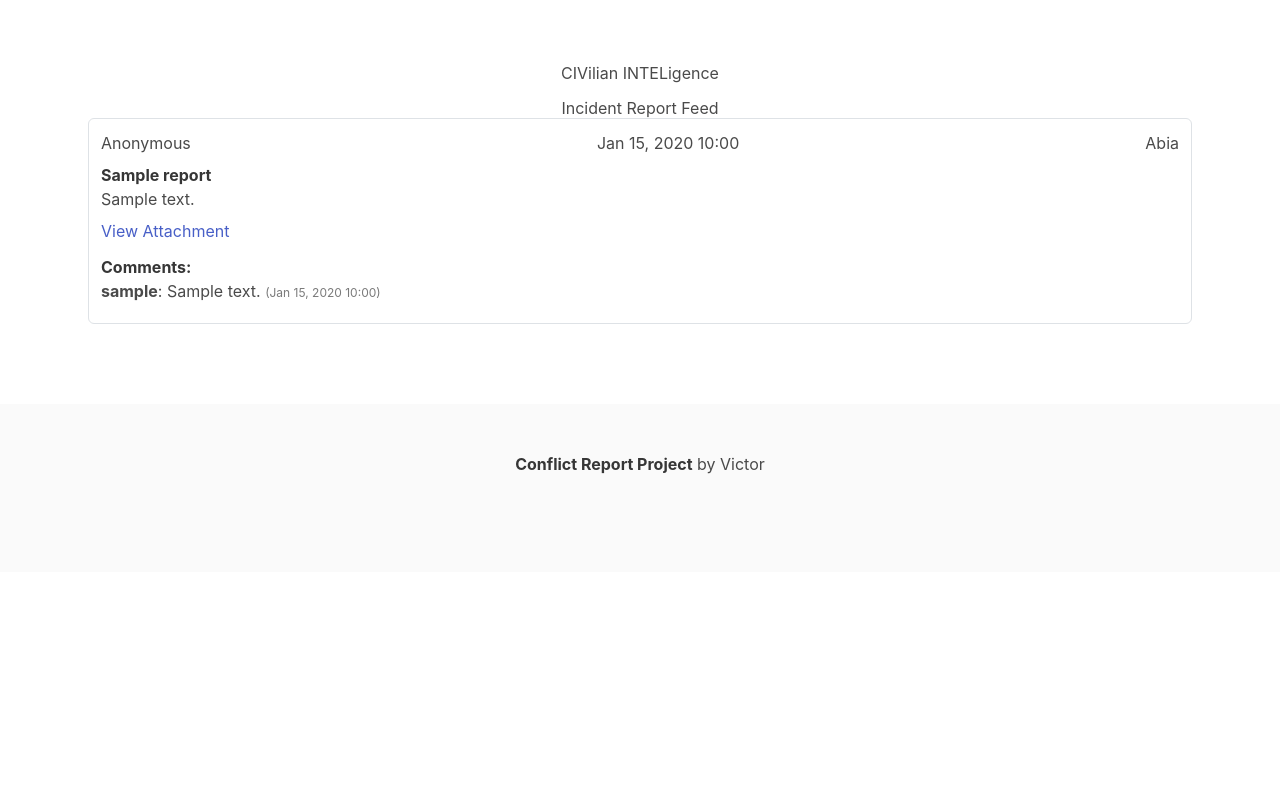
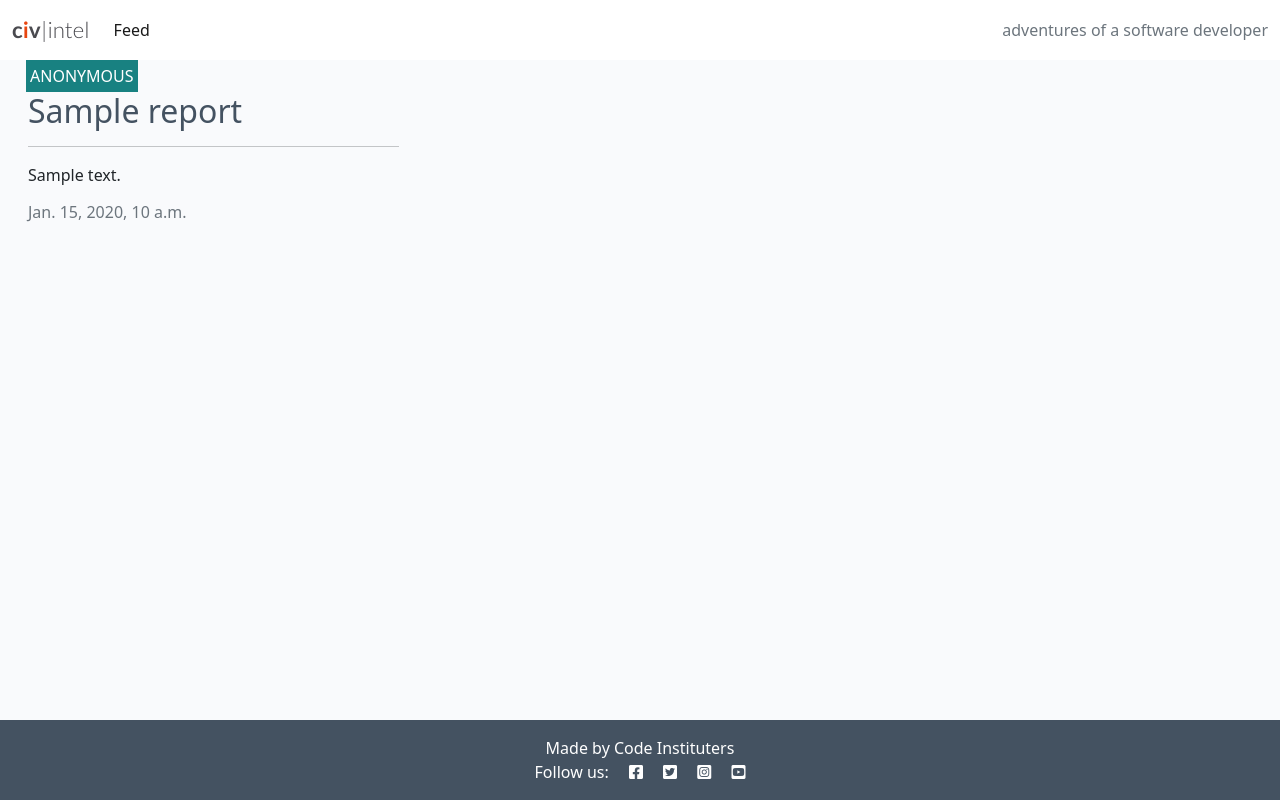
Before and after one commit to Kc-Vic/conflict_report_python_project, a Django app: page / in a window 1280 px wide. Run offline with Django 4.2, Linux system fonts and the light colour scheme; data comes from the database, SQL or seed files in the repository; tables that the repository leaves empty hold one stand-in row (values such as "Sample post").

Commit message:
updated base.html and index.html with html code. Updated static style.css with custom css

```diff
--- a/civ_intel/templates/civ_intel/index.html
+++ b/civ_intel/templates/civ_intel/index.html
@@ -1,76 +1,61 @@
 {% extends "base.html" %}
 
 {% block content %}
-<div class = "container-fluid">
+
+<!-- index.html content starts here -->
+<div class="container-fluid">
     <div class="row">
-        <div class="col-md-12">
-            <h2 class="text-center">Incident Report Feed</h2>
+
+        <!-- Blog Entries Column -->
+        <div class="col-12 mt-3 left">
+            <div class="row">
                 {% for report in object_list %}
-            <div class="report-card mb-4 p-3 border rounded">
-                <div class="report-header d-flex justify-content-between">
-                    <span class="tweet-author">
+                <div class="col-md-4">
+                    <div class="card mb-4">
+                        <div class="card-body">
+                            <div class="image-container">
+                                <div class="image-flash">
+                                    <p class="author">
                                         {% if report.anonymous %}
                                         Anonymous
                                         {% else %}
                                         {{ report.author.username }}
                                         {% endif %}
-                    </span>
-                    <span class="report-date">{{ report.created_at|date:"M d, Y H:i" }}</span>
-                    {% if report.location %}
-                    <span class="report-location">{{ report.location.name }}</span>
-                    {% endif %}
-                </div>
-                <div class="report-content mt-2">
-                    <strong>{{ report.title }}</strong>
-                    <p>{{ report.content }}</p>
-                </div>
-                {% if report.attachment %}
-                <div class="report-attachment mt-2">
-                    <a href="{{ report.attachment.url }}" target="_blank">View Attachment</a>
-                </div>
-                {% endif %}
-                <div class="report-comments mt-3">
-                    <strong>Comments:</strong>
-                    {% for comment in report.comments.all %}
-                    <div class="report-comment mb-2">
-                        <span class="has-text-weight-bold">{{ comment.author.username }}</span>:
-                        {{ comment.comment }}
-                        <span class="has-text-grey is-size-7">({{ comment.created_at|date:"M d, Y H:i" }})</span>
-                    </div>
-                    {% empty %}
-                    <div class="report-comment has-text-grey">No comments yet.</div>
-                    {% endfor %}
+                                    </p>
                                 </div>
                             </div>
-            {% empty %}
-            <div class="notification is-warning has-text-centered">
-                No reports found.
+                            <a href="#" class="post-link">
+                                <h2 class="card-title">{{ report.title }}</h2>
+                            </a>
+
+                            <hr />
+                            <p class="card-text">{{ report.content|truncatewords:30 }}</p>
+                            <p class="card-text text-muted h6">{{ report.created_at}}</p>
                         </div>
+                    </div>
+                </div>
+                {% if forloop.counter|divisibleby:3 %}
+            </div>
+            <div class="row">
+                {% endif %}
                 {% endfor %}
+
+            </div>
         </div>
     </div>
     {% if is_paginated %}
     <nav aria-label="Page navigation">
         <ul class="pagination justify-content-center">
             {% if page_obj.has_previous %}
-            <li class="page-item">
-                <a class="page-link" href="?page={{ page_obj.previous_page_number }}">Previous</a>
-            </li>
+            <li><a href="?page={{ page_obj.previous_page_number }}" class="page-link">&laquo; PREVIOUS</a></li>
             {% endif %}
-            {% for num in page_obj.paginator.page_range %}
-            <li class="page-item {% if page_obj.number == num %}active{% endif %}">
-                <a class="page-link" href="?page={{ num }}">{{ num }}</a>
-            </li>
-            {% endfor %}
             {% if page_obj.has_next %}
-            <li class="page-item">
-                <a class="page-link" href="?page={{ page_obj.next_page_number }}">Next</a>
-            </li>
+            <li><a href="?page={{ page_obj.next_page_number }}" class="page-link"> NEXT &raquo;</a></li>
             {% endif %}
         </ul>
     </nav>
     {% endif %}
 </div>
 
-<!--End of index.html-->
+<!-- index.html content ends here -->
 {% endblock %}
--- a/civ_intel/urls.py
+++ b/civ_intel/urls.py
@@ -2,4 +2,4 @@ from . import views
 from django.urls import path
 
 urlpatterns = [
-    path('', views.ReportFeedView.as_view(), name='report_feed'),]
+    path('', views.ReportFeedView.as_view(), name='home'),]
--- a/civ_intel/views.py
+++ b/civ_intel/views.py
@@ -6,4 +6,4 @@ from .models import Report
 class ReportFeedView(generic.ListView):
    queryset = Report.objects.all().order_by('-created_at')
    template_name = 'civ_intel/index.html'
-   paginate_by = 10
+   paginate_by = 3
--- a/static/css/style.css
+++ b/static/css/style.css
@@ -1,90 +1,161 @@
 body {
-    background: #15202b;
-    color: #d9d9d9;
-    font-family: 'Segoe UI', 'Arial', sans-serif;
-    margin: 0;
+    background-color: #F9FAFC;
 }
 
-.feed-container {
-    max-width: 600px;
-    margin: 2rem auto;
-    padding: 0 1rem;
+.brand {
+    font-family: Lato, sans-serif;
+    font-size: 1.4rem;
+    font-weight: 700;
+    color: #4A4A4F;
 }
 
-.report-card {
-    background: #192734;
-    border-radius: 16px;
-    box-shadow: 0 2px 8px rgba(0,0,0,0.07);
-    margin-bottom: 2rem;
-    padding: 1.5rem;
-    border: 1px solid #22303c;
-    transition: box-shadow 0.2s;
+.red-o {
+    color: #E84610;
 }
 
-.report-card:hover {
-    box-shadow: 0 4px 16px rgba(0,0,0,0.15);
+.thin {
+    font-weight: 300;
 }
 
-.report-header {
-    display: flex;
-    align-items: center;
-    margin-bottom: 1rem;
+.light-bg {
+    background-color: #fff;
 }
 
-.report-author {
-    font-weight: bold;
-    margin-right: 1rem;
-    color: #1da1f2;
+.dark-bg {
+    background-color: #445261;
 }
 
-.report-date {
-    color: #8899a6;
-    font-size: 0.9em;
+.main-bg {
+    background-color: #F9FAFC;
 }
 
-.report-location {
-    font-size: 0.9em;
-    color: #1da1f2;
-    margin-left: auto;
+.card {
+    border: none;
+    background-color: transparent;
 }
 
-.report-content {
-    margin-bottom: 1rem;
-    font-size: 1.1em;
+.image-container {
+    position: relative;
 }
 
-.report-attachment a {
-    color: #1da1f2;
+.image-flash {
+    position: absolute;
+    bottom: 5%;
+    min-width: 30%;
+    left: -2px;
+    background-color: #188181;
+}
+
+.scale {
+    width: 100%;
+    height: auto;
+}
+
+.author {
+    color: white;
+    margin: 4px;
+    text-transform: uppercase;
+}
+
+.masthead {
+    margin-top: 10px;
+    overflow: hidden;
+    position: relative;
+    display: inline-block;
+    height: 33vh;
+    width: 100%;
+}
+
+.masthead-text {
+    background-color: #445261;
+    color: white;
+    position: relative;
+}
+
+.masthead-image {
+    position: relative;
+    overflow: hidden;
+}
+
+.masthead-image:after {
+    content: "";
+    position: absolute;
+    top: 0;
+    right: 90%;
+    height: 100%;
+    width: 150%;
+    background: #445261;
+    -webkit-transform: skew(15deg);
+    -moz-transform: skew(15deg);
+    transform: skew(15deg);
+    z-index: 100;
+}
+
+.post-link {
+    text-decoration: none;
+    color: #445261;
+}
+
+.post-link:hover,
+.page-link {
+    color: #E84610;
+}
+
+.post-title {
+    margin-top: 10%;
+    margin-left: 5%;
+}
+
+.post-subtitle {
+    margin-left: 5%;
+    color: lightgray;
+}
+
+.btn-signup,
+.btn-edit {
+    background-color: #188181;
+    color: #fff;
+}
+
+.btn-signup:hover,
+.btn-signup:active {
+    background-color: #fff;
+    color: #23BBBB;
+}
+
+.link {
+    color: #23BBBB;
+    text-decoration: none;
+}
+
+.link:hover,
+.link:active {
+    color: #445261;
     text-decoration: underline;
 }
 
-.report-comments {
-    margin-top: 1rem;
-    padding-left: 1rem;
-    border-left: 2px solid #22303c;
+.btn-like {
+    color: #E84610;
+    border: none;
+    background: transparent;
 }
 
-.report-comment {
-    margin-bottom: 0.5rem;
-    color: #d9d9d9;
+.btn-delete {
+    color: #fff;
+    background: #E84610;
 }
 
-.report-comment .has-text-weight-bold {
-    color: #1da1f2;
+.btn-like:hover,
+.btn-like:active {
+    color: #E84610;
+    background: transparent;
+    border: none;
 }
 
-.notification {
-    background: #22303c;
-    color: #d9d9d9;
-    border-radius: 8px;
-    padding: 1rem;
-    margin-top: 2rem;
-    text-align: center;
+.faded {
+    color: rgb(172, 175, 175);
 }
 
-h1.title, .title {
-    color: #d9d9d9;
-    font-weight: 700;
-    margin-bottom: 2rem;
-    text-align: center;
+.approval {
+    color: rgb(222, 146, 168);
 }
--- a/templates/base.html
+++ b/templates/base.html
@@ -1,41 +1,79 @@
 {% load static %}
+
+{% url 'home' as home_url %}
+
 <!DOCTYPE html>
-<html lang="en">
+<html class="h-100" lang="en">
+
 <head>
-    <meta charset="UTF-8">
-    <title>{% block title %}CIVilian INTELigence{% endblock %}</title>
-    <meta name="viewport" content="width=device-width, initial-scale=1.0">
-    <!--Bootsrap CSS Link-->
-    <link href="https://cdn.jsdelivr.net/npm/bootstrap@5.3.7/dist/css/bootstrap.min.css" rel="stylesheet"
-    integrity="sha384-LN+7fdVzj6u52u30Kp6M/trliBMCMKTyK833zpbD+pXdCLuTusPj697FH4R/5mcr" crossorigin="anonymous">
-    <!--Font Awesome CSS-->
-    <link rel="stylesheet" href="https://cdnjs.cloudflare.com/ajax/libs/bulma/0.9.4/css/bulma.min.css">
-    <!--Custom CSS-->
-    <link rel="stylesheet" href="{% static 'css/styles.css' %}">
-    {% block extra_head %}{% endblock %}
+    <title>CivIntel</title>
+    <meta name="viewport" content="width=device-width, initial-scale=1" />
+
+    <!-- Google Fonts CSS -->
+    <link rel="preconnect" href="https://fonts.gstatic.com">
+    <link href="https://fonts.googleapis.com/css2?family=Roboto:wght@300&display=swap" rel="stylesheet">
+    <link href="https://fonts.googleapis.com/css2?family=Lato:wght@300;700&display=swap" rel="stylesheet">
+
+    <!-- Font Awesome CSS -->
+    <link rel="stylesheet" href="https://cdnjs.cloudflare.com/ajax/libs/font-awesome/5.15.3/css/all.min.css">
+
+    <!-- Bootstrap CSS -->
+    <link href="https://cdn.jsdelivr.net/npm/bootstrap@5.0.1/dist/css/bootstrap.min.css" rel="stylesheet"
+        integrity="sha384-+0n0xVW2eSR5OomGNYDnhzAbDsOXxcvSN1TPprVMTNDbiYZCxYbOOl7+AMvyTG2x" crossorigin="anonymous">
+
+    <!-- Custom CSS -->
+    <link rel="stylesheet" href="{% static 'css/style.css' %}">
+
 </head>
-<body>
-    <section class="section">
-        <div class="container py-4 feed-container">
-            <h1 class="text-center mb-4">{% block header %}CIVilian INTELigence{% endblock %}</h1>
-            {% block content %}
-            <!-- Page-specific content goes here -->
-            {% endblock %}
+
+<body class="d-flex flex-column h-100 main-bg">
+
+    <!-- Navigation -->
+    <nav class="navbar navbar-expand-lg navbar-light bg-white">
+        <div class="container-fluid">
+            <a class="navbar-brand" href="{% url 'home' %}"><span class="brand">c<span class="red-o">i</span>v<span
+                        class="thin">|intel</span></span></a>
+            <button class="navbar-toggler" type="button" data-bs-toggle="collapse" data-bs-target="#navbarText"
+                aria-controls="navbarText" aria-expanded="false" aria-label="Toggle navigation">
+                <span class="navbar-toggler-icon"></span>
+            </button>
+            <div class="collapse navbar-collapse" id="navbarText">
+                <ul class="navbar-nav me-auto mb-2 mb-lg-0">
+                    <li class="nav-item">
+                        <a class="nav-link {% if request.path == home_url %}active{% endif %}" aria-current="page"
+                            href="#">Feed</a>
+                    </li>
+
+                </ul>
+                <span class="navbar-text text-muted">
+                    adventures of a software developer
+                </span>
+            </div>
         </div>
-    </section>
-    {% block extra_scripts %}{% endblock %}
+    </nav>
 
-    <footer class="footer">
-        <div class="content has-text-centered">
-            <p>
-                <strong>Conflict Report Project</strong> by Victor
-            </p>
-        </div>
+    <main class="flex-shrink-0 main-bg">
+
+        {% block content %}
+        <!-- Content Goes here -->
+        {% endblock content %}
+
+    </main>
+
+    <!-- Footer -->
+    <footer class="footer mt-auto py-3 dark-bg">
+        <p class="m-0 text-center text-white">Made by Code Instituters</p>
+        <p class="m-0 text-center text-white">Follow us: <i class="fab fa-facebook-square ms-3"></i>
+            <i class="fab fa-twitter-square ms-3"></i>
+            <i class="fab fa-instagram-square ms-3"></i>
+            <i class="fab fa-youtube-square ms-3"></i>
+        </p>
     </footer>
 
-    <!--Bootsrap JS Script-->
-    <script src="https://cdn.jsdelivr.net/npm/bootstrap@5.3.7/dist/js/bootstrap.bundle.min.js"
-    integrity="sha384-ndDqU0Gzau9qJ1lfW4pNLlhNTkCfHzAVBReH9diLvGRem5+R9g2FzA8ZGN954O5Q" crossorigin="anonymous"></script>
+    <!-- Bootstrap JS Bundle with Popper -->
+    <script src="https://cdn.jsdelivr.net/npm/bootstrap@5.0.1/dist/js/bootstrap.bundle.min.js"
+        integrity="sha384-gtEjrD/SeCtmISkJkNUaaKMoLD0//ElJ19smozuHV6z3Iehds+3Ulb9Bn9Plx0x4" crossorigin="anonymous">
+        </script>
 </body>
 
 </html>
```
Lines whose indentation alone changed are shown as unchanged.
